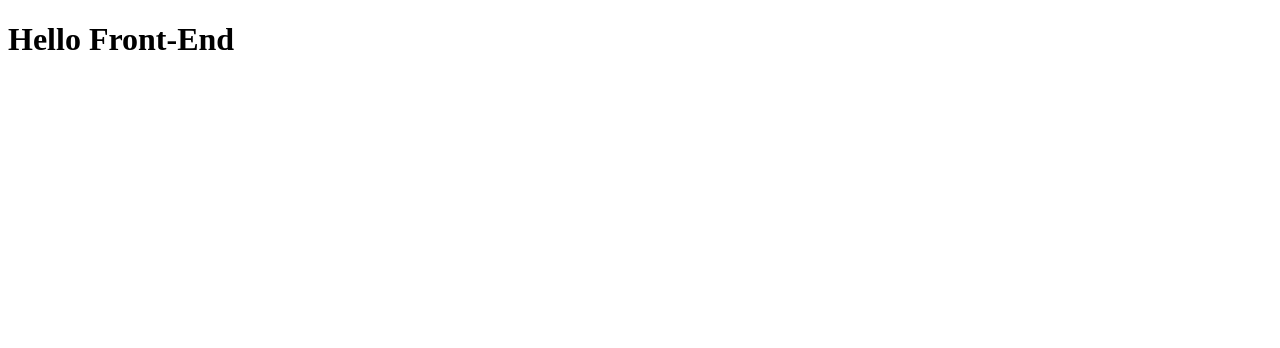
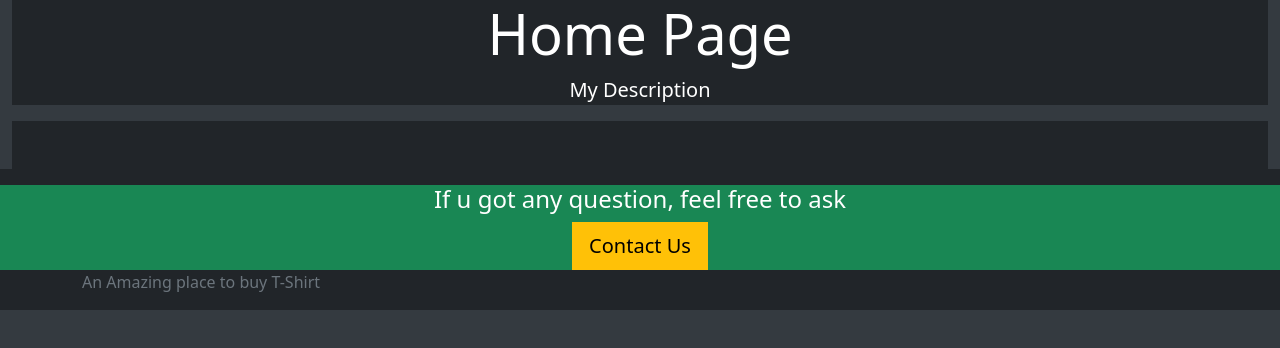
Before and after one commit to AherRahul/Online-TShirts-Shop, a React (Create React App) app in the folder projfrontend/: page / in a window 1280 px wide. Shown: the top 348 px of the page. Built offline with nearby package versions, Linux system fonts and the light colour scheme; no server answers.

Commit message:
Folder structure created for front-End

```diff
--- a/projfrontend/public/index.html
+++ b/projfrontend/public/index.html
@@ -11,7 +11,13 @@
     />
     <link rel="apple-touch-icon" href="%PUBLIC_URL%/logo192.png" />
     <link rel="manifest" href="%PUBLIC_URL%/manifest.json" />
-    <title>React App</title>
+
+    <!-- CSS only -->
+    <link href="https://cdn.jsdelivr.net/npm/bootstrap@5.0.0-beta1/dist/css/bootstrap.min.css" rel="stylesheet" integrity="sha384-giJF6kkoqNQ00vy+HMDP7azOuL0xtbfIcaT9wjKHr8RbDVddVHyTfAAsrekwKmP1" crossorigin="anonymous">
+    <!-- Font-Awesome -->
+    <link href="//netdna.bootstrapcdn.com/font-awesome/3.2.1/css/font-awesome.css" rel="stylesheet">
+
+    <title>T-Shirt Shop</title>
   </head>
   <body>
     <noscript>You need to enable JavaScript to run this app.</noscript>
--- /dev/null
+++ b/projfrontend/src/backend.js
@@ -0,0 +1 @@
+export const API = process.env.REACT_APP_BACKEND;
--- a/projfrontend/src/core/Base.js
+++ b/projfrontend/src/core/Base.js
@@ -0,0 +1,36 @@
+import React, { Children } from 'react'
+
+const Base = ({
+    title = "My Title",
+    descriptions = "My Description",
+    ClassName = "bg-dark text-white p-4",
+    children
+}) => {
+    return (
+        <div>
+            <div className="container-fluid">
+                <div className="jumbotron bg-dark text-white text-center">
+                    <h2 className="display-4">{title}</h2>
+                    <p className="lead"> {descriptions} </p>
+                </div>
+                <div className={ClassName}>
+                    {children}
+                </div>
+            </div>
+
+            <footer className="footer bg-dark mt-auto py-3">
+                <div className="container-fluid bg-success text-white text-center">
+                    <h4>If u got any question, feel free to ask</h4>
+                    <button className="btn btn-warning btn-lg">Contact Us</button>
+                </div>
+                <div className="container">
+                    <span className="text-muted">
+                        An Amazing place to buy T-Shirt
+                    </span>
+                </div>
+            </footer>
+        </div>
+    )
+}
+
+export default Base;
--- a/projfrontend/src/core/Home.js
+++ b/projfrontend/src/core/Home.js
@@ -1,9 +1,15 @@
-import React from 'react'
+import React from 'react';
+import '../styles.css';
+import { API } from '../backend.js';
+import Base from './Base';
 
 export default function Home() {
+
+    //console.log("API is", API);
+
     return (
-        <div>
-            <h1>Hello Front-End</h1>
-        </div>
+        <Base title="Home Page">
+
+        </Base>
     );
 }
```
